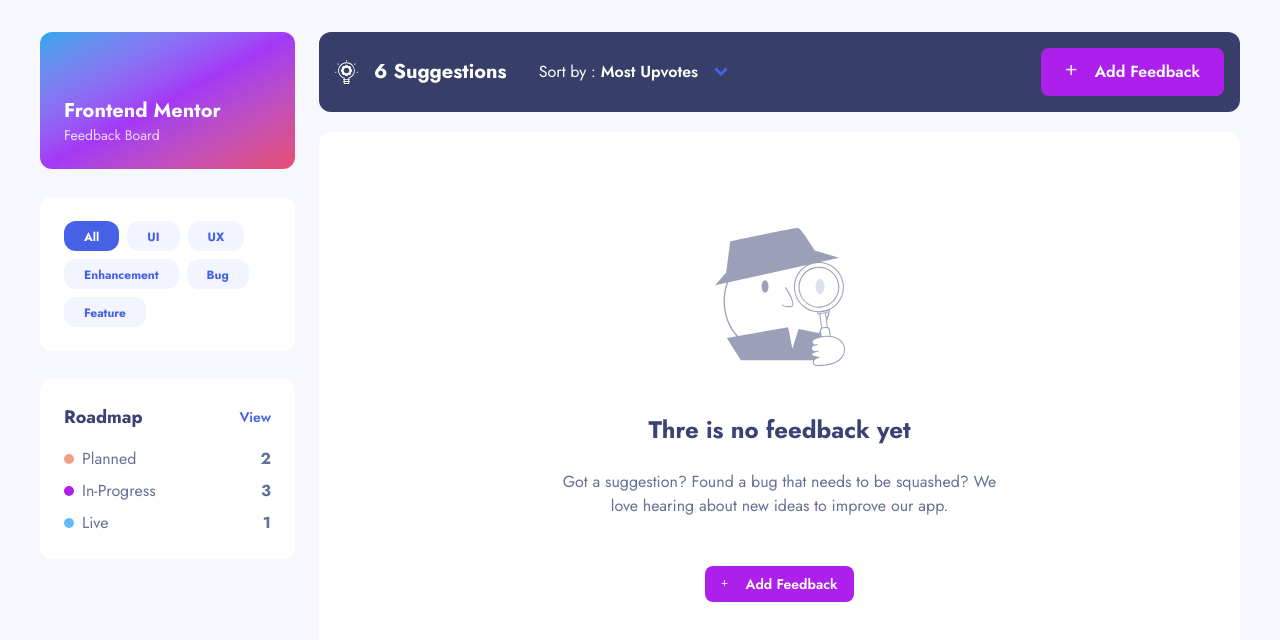
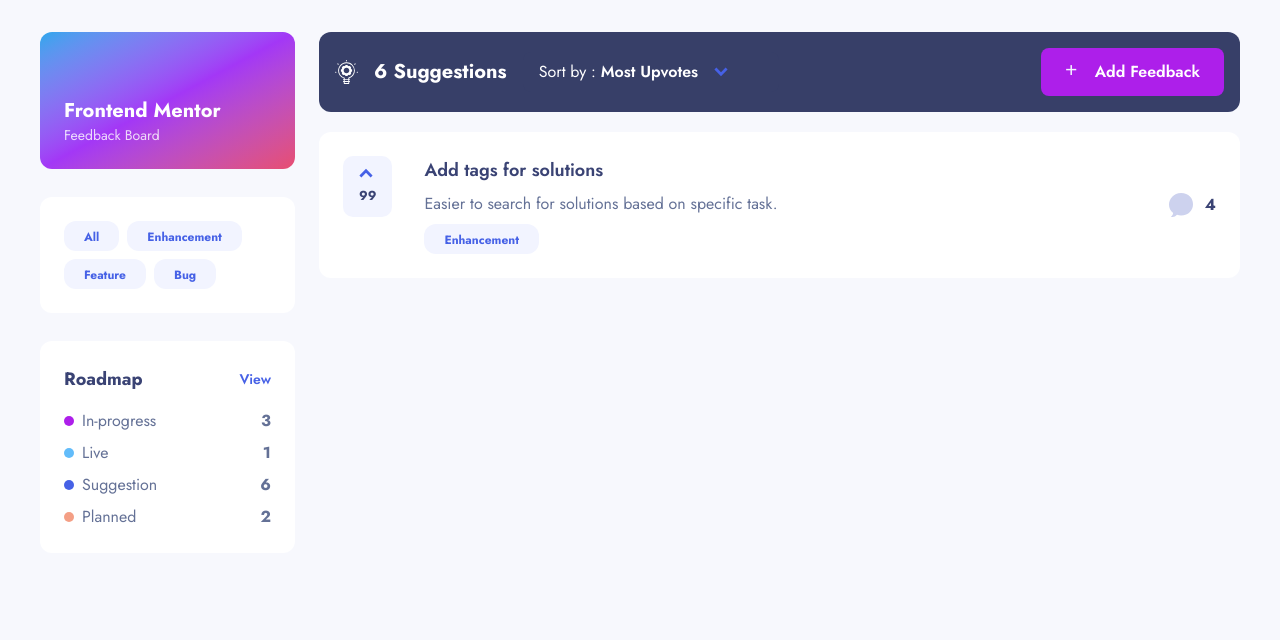
Before and after one commit to miljan-gajic/product-feedback, a Next.js app: page / in a window 1280 px wide. Shown: the top 640 px of the page. Built offline with nearby package versions, Linux system fonts and the light colour scheme.

Commit message:
started incorporating dummy data

```diff
--- a/package.json
+++ b/package.json
@@ -11,6 +11,7 @@
   "dependencies": {
     "class-variance-authority": "^0.7.1",
     "clsx": "^2.1.1",
+    "lodash": "^4.17.21",
     "next": "15.3.4",
     "react": "^19.0.0",
     "react-dom": "^19.0.0",
@@ -19,6 +20,7 @@
   "devDependencies": {
     "@eslint/eslintrc": "^3",
     "@tailwindcss/postcss": "^4",
+    "@types/lodash": "^4.17.20",
     "@types/node": "^20",
     "@types/react": "^19",
     "@types/react-dom": "^19",
--- /dev/null
+++ b/src/app/api/api.ts
@@ -0,0 +1,26 @@
+export async function api<T>(
+  endpoint: string,
+  options: RequestInit = {},
+  token?: string
+): Promise<T> {
+  const baseUrl =
+    typeof window !== 'undefined'
+      ? window.location.origin
+      : process.env.NEXT_PUBLIC_BASE_URL || 'http://localhost:3000';
+
+  const response = await fetch(`${baseUrl}${endpoint}`, {
+    headers: {
+      'Content-Type': 'application/json',
+      ...(token ? { Authorization: `Bearer ${token}` } : {}),
+      ...options.headers,
+    },
+    ...options,
+  });
+
+  if (!response.ok) {
+    const error = await response.json();
+    throw new Error(error.message || 'API layer error');
+  }
+
+  return response.json() as Promise<T>;
+}
--- a/src/app/page.tsx
+++ b/src/app/page.tsx
@@ -8,6 +8,12 @@
 import { Feedback } from '@/components/Feedback/Feedback';
 import { ListItem } from '@/types/list';
 import { NoFeedback } from '@/components/NoFeedback/NoFeedback';
+
+import data from '../../public/assets/data/data.json';
+import { ApiResponse, ProductRequest } from '@/types/productRequest';
+import { api } from './api/api';
+import { mapStatusesFromProduct } from '@/utils/mapStatusesFromProduct';
+import { mapCategoriesFromProduct } from '@/utils/mapCategoriesFromProduct';
 
 const dummyData: ListItem[] = [
   {
@@ -27,23 +33,25 @@
   },
 ];
 
-const noFeedback = true;
+export default async function Home() {
+  const data = await api<ApiResponse>('/assets/data/data.json');
 
-export default function Home() {
+  const listItems = mapStatusesFromProduct(data.productRequests);
+  const listOfCategories = mapCategoriesFromProduct(data.productRequests);
+
+  const noFeedback = data.productRequests.length === 0;
+
   return (
     <>
       <Aside>
         <Logo />
         <Card>
-          <Tag tagContent="All" active />
-          <Tag tagContent="UI" />
-          <Tag tagContent="UX" />
-          <Tag tagContent="Enhancement" />
-          <Tag tagContent="Bug" />
-          <Tag tagContent="Feature" />
+          {listOfCategories?.map((category, idx) => (
+            <Tag tagContent={category} key={idx} />
+          ))}
         </Card>
         <Card>
-          <List listItems={dummyData} title="Roadmap" />
+          <List listItems={listItems} title="Roadmap" />
         </Card>
       </Aside>
       <FeedbackSection>
--- a/src/components/List/ListItem.tsx
+++ b/src/components/List/ListItem.tsx
@@ -1,12 +1,14 @@
 import { cn } from '@/utils/cn';
 import React from 'react';
-import { type ListItem, type ListItemType } from '@/types/list';
+import { type ListItem } from '@/types/list';
+import { ProductRequestStatuses } from '@/types/productRequest';
 
 export function ListItem({ type, label, amount }: ListItem) {
-  const typeColorLookup: Record<ListItemType, string> = {
+  const typeColorLookup: Record<ProductRequestStatuses, string> = {
     'in-progress': 'bg-primary',
     live: 'bg-accent-blue',
     planned: 'bg-accent',
+    suggestion: 'bg-secondary',
   };
   return (
     <li className="flex items-center justify-between">
--- a/src/types/list.ts
+++ b/src/types/list.ts
@@ -1,7 +1,7 @@
-export type ListItemType = 'in-progress' | 'live' | 'planned';
+import { ProductRequestStatuses } from "./productRequest";
 
 export type ListItem = {
-  type: ListItemType;
+  type: ProductRequestStatuses;
   label: string;
   amount: number;
 };
--- /dev/null
+++ b/src/types/productRequest.ts
@@ -0,0 +1,32 @@
+import { User } from "./user";
+
+export type ProductRequestStatuses = "suggestion" | "planned" | "in-progress" | "live"
+export type ProductRequestCategory = "feature" | "enhancement" | "bug" | "UI" | "UX"
+
+export type Reply = {
+  content: string;
+  replyingTo: string;
+  user: User;
+};
+
+export type Comment = {
+  id: number;
+  content: string;
+  user: User;
+  replies?: Reply[];
+};
+
+export type ProductRequest = {
+  id: number;
+  title: string;
+  category: ProductRequestCategory;
+  upvotes: number;
+  status: ProductRequestStatuses;
+  description: string;
+  comments?: Comment[];
+};
+
+export type ApiResponse = {
+  currentUser: User;
+  productRequests: ProductRequest[];
+};
--- /dev/null
+++ b/src/types/user.ts
@@ -0,0 +1,5 @@
+export type User = {
+  image: string;
+  name: string;
+  username: string;
+};
--- /dev/null
+++ b/src/utils/mapCategoriesFromProduct.ts
@@ -0,0 +1,13 @@
+import { ProductRequest } from '@/types/productRequest'
+import { capitalize } from 'lodash';
+
+export function mapCategoriesFromProduct(productReq: ProductRequest[]) {
+  const uniqueCategories = productReq.reduce<string[]>((acc, pr) => {
+    if (!acc.includes(capitalize(pr.category))) {
+      acc.push(capitalize(pr.category));
+    }
+    return acc;
+  }, []);
+
+  return ["All", ...uniqueCategories];
+}
--- /dev/null
+++ b/src/utils/mapStatusesFromProduct.ts
@@ -0,0 +1,22 @@
+import { ListItem } from '@/types/list'
+import { ProductRequest, ProductRequestStatuses } from '@/types/productRequest'
+import { capitalize } from 'lodash'
+
+export function mapStatusesFromProduct(productReq: ProductRequest[] = []) {
+  const amountPerStatus: Record<ProductRequestStatuses, number> = {
+    "in-progress": productReq.filter((p) => p.status === "in-progress").length,
+    "live": productReq.filter((p) => p.status === "live").length,
+    "suggestion": productReq.filter((p) => p.status === "suggestion").length,
+    "planned": productReq.filter((p) => p.status === "planned").length,
+  };
+
+  const uniqueStatuses: ListItem[] = Object.entries(amountPerStatus).map(
+    ([status, amount]) => ({
+      type: status as ProductRequestStatuses,
+      amount,
+      label: capitalize(status),
+    })
+  );
+
+  return uniqueStatuses;
+}
```
Also changed, not shown: 1 other file (tests, documents, lock files or other folders).
